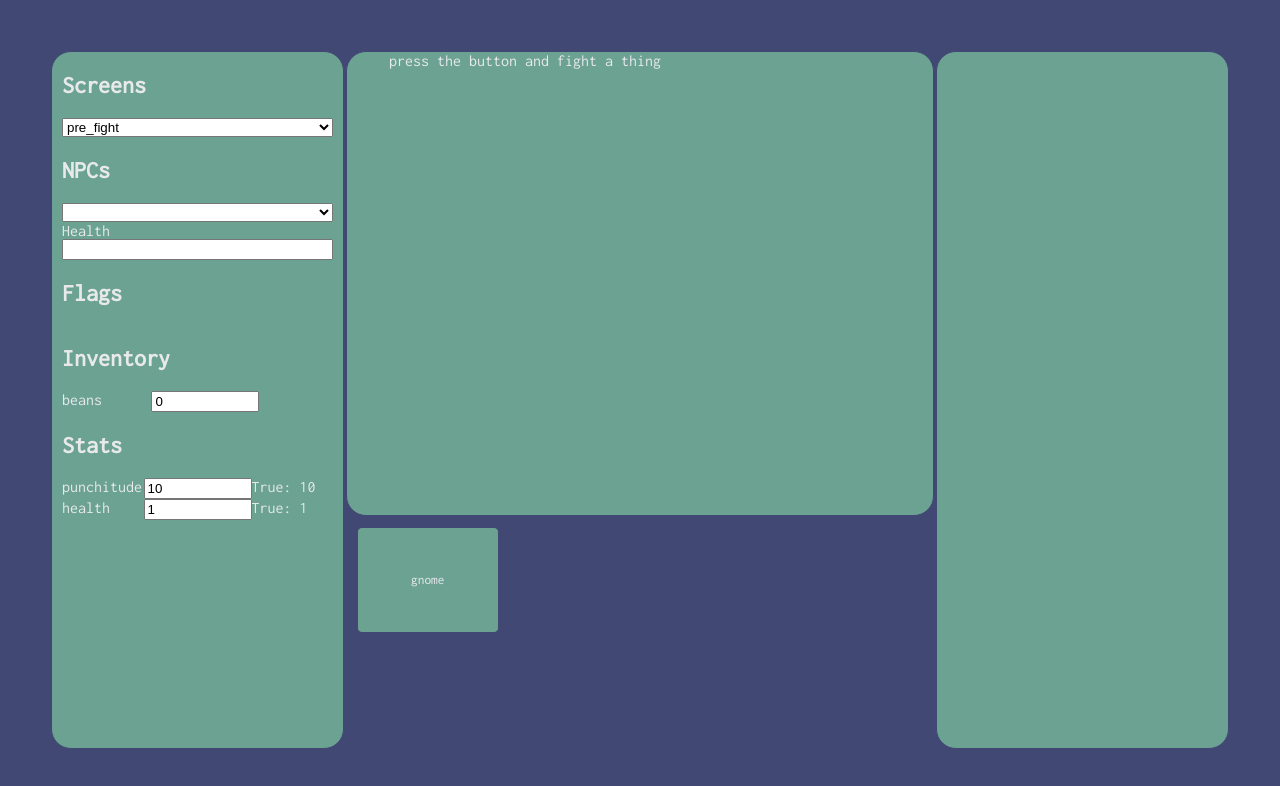
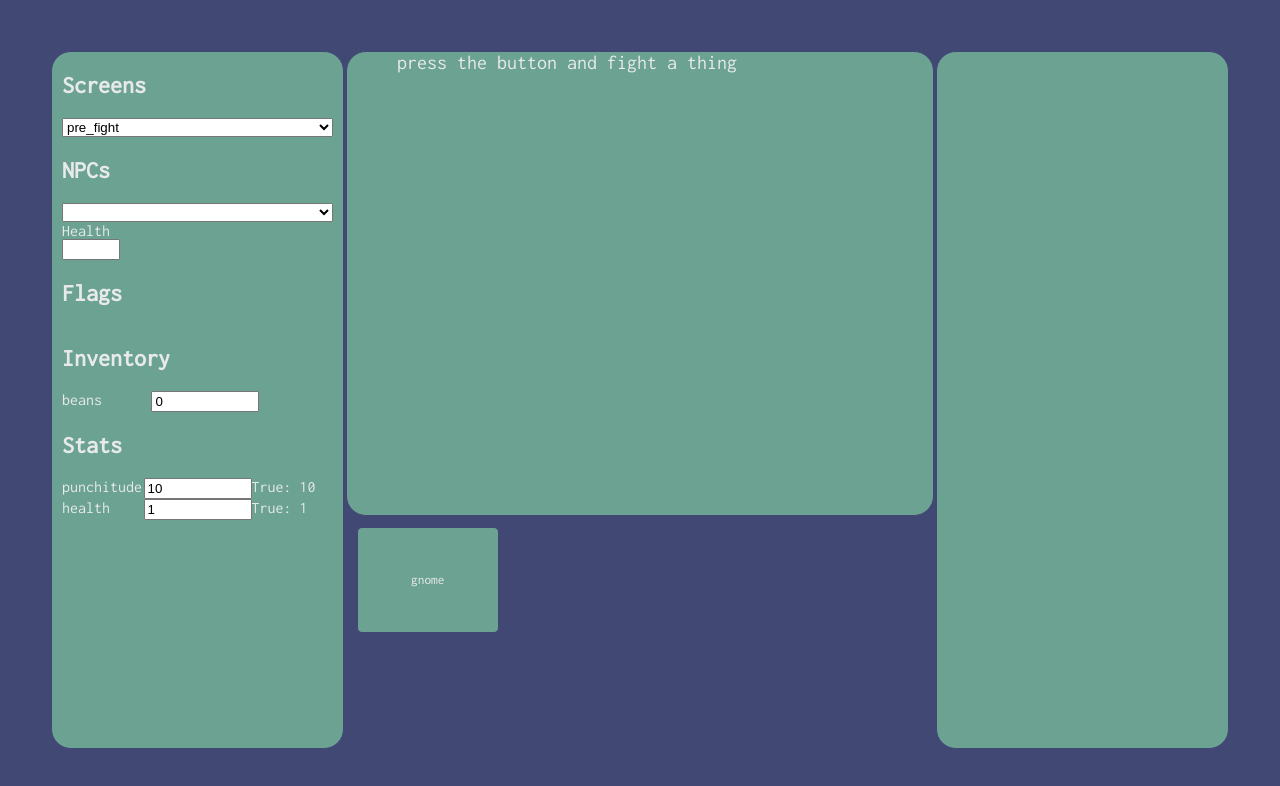
Before and after one commit to TrentWest7190/atheneum, a Vue app: page / in a window 1280 px wide. Both pictures are taken after a click on the button "Start". Shown: the top 786 px of the page. Built offline with nearby package versions, Linux system fonts and the light colour scheme.

Commit message:
slight css changes

```diff
--- a/src/components/DebugView.vue
+++ b/src/components/DebugView.vue
@@ -9,13 +9,13 @@
       <option></option>
       <option v-for="(npc, npcName) in Story.npcData" :value="npc">{{ npcName }}</option>
     </select>
-    Health<input type="number" :value="this.Player.currentEnemy.health" @blur="this.Player.currentEnemy.health = parseInt($event.target.value)">
+    Health<input type="number" class="number-input" :value="this.Player.currentEnemy.health" @blur="this.Player.currentEnemy.health = parseInt($event.target.value)">
     <h2>Flags</h2>
     <div class="row-flex debug-row" v-for="(flag, flagName) in Player.State.flags">
       <span>{{ flagName }}</span>
       <input class="debug-input" v-if="typeof flag === 'string'" :value="flag"  @blur="updatePlayer('flags', flagName, $event.target.value)">
       <input class="debug-input" v-if="typeof flag === 'boolean'" type="checkbox" :checked="flag" @click="updatePlayer('flags', flagName, $event.target.checked)">
-      <input class="debug-input" v-if="typeof flag === 'number'" type="number" :value="flag" @blur="updatePlayer('flags', flagName, $event.target.value, true)">
+      <input class="number-input" v-if="typeof flag === 'number'" type="number" :value="flag" @blur="updatePlayer('flags', flagName, $event.target.value, true)">
     </div>
     <h2>Inventory</h2>
     <div class="row-flex debug-row" v-for="(item, itemName) in Player.State.inventory">
@@ -61,6 +61,9 @@ export default {
 </script>
 
 <style>
+.number-input {
+  width: 50px
+}
 .debug-input {
   width: 100px
 }
--- a/src/components/TextView.vue
+++ b/src/components/TextView.vue
@@ -26,6 +26,7 @@ p {
   text-indent: 2.0em;
   margin-left: 10px;
   margin-right: 10px;
+  font-size: 20px
 }
 
 .bold {
```
